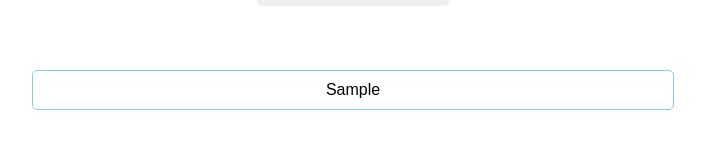
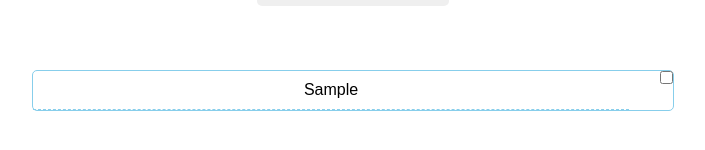
Before and after one commit to NikhilBagal/To-Do, a plain HTML site: page index.html in a window 1280 px wide. Both pictures are taken after typing "Sample" into the empty fields and a click on the button "Add". Shown: the part 260-410 px from the top of the page, without its empty margins (287-992 px from the left). Drawn offline with Linux system fonts and the light colour scheme.

```diff
--- a/script.js
+++ b/script.js
@@ -16,9 +16,10 @@ function update(){
 }
 console.log(list[0]);*/
 
+
 function update(){
   event.preventDefault();
   var val = inputElement.value;
   list.push(val);
-  element.innerHTML += "<p>"+val+"</p>";
+  element.innerHTML += "<p>"+list[list.length-1]+"</p>"+"<input type='checkBox'>";
 }
--- a/styles/style.scss
+++ b/styles/style.scss
@@ -53,14 +53,21 @@ main {
         border-radius: 5px;
         border: 1px solid skyblue;
         font-family: sans-serif;
+
         p {
             padding: 10px;
             text-align: center;
             border-bottom: 1px dashed skyblue;
+            width: 90%;
+            float: left;
         }
         p:last-child {
             border: none;
         }
+        input {
+            padding: 10px;
+            float: right;
+        }
     }
 
 }
```
Also changed, not shown: styles/style.css, 1 other file.
